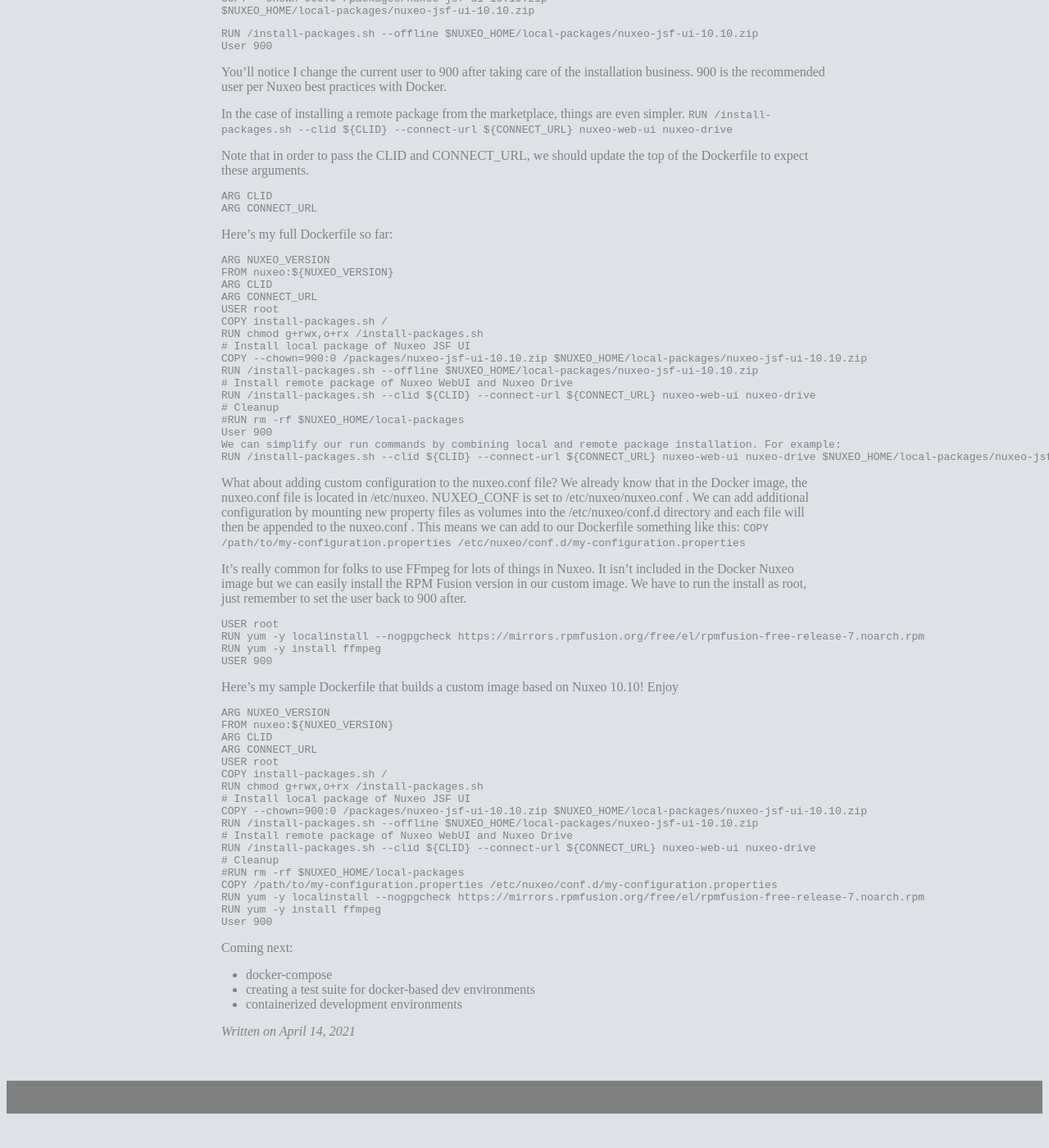
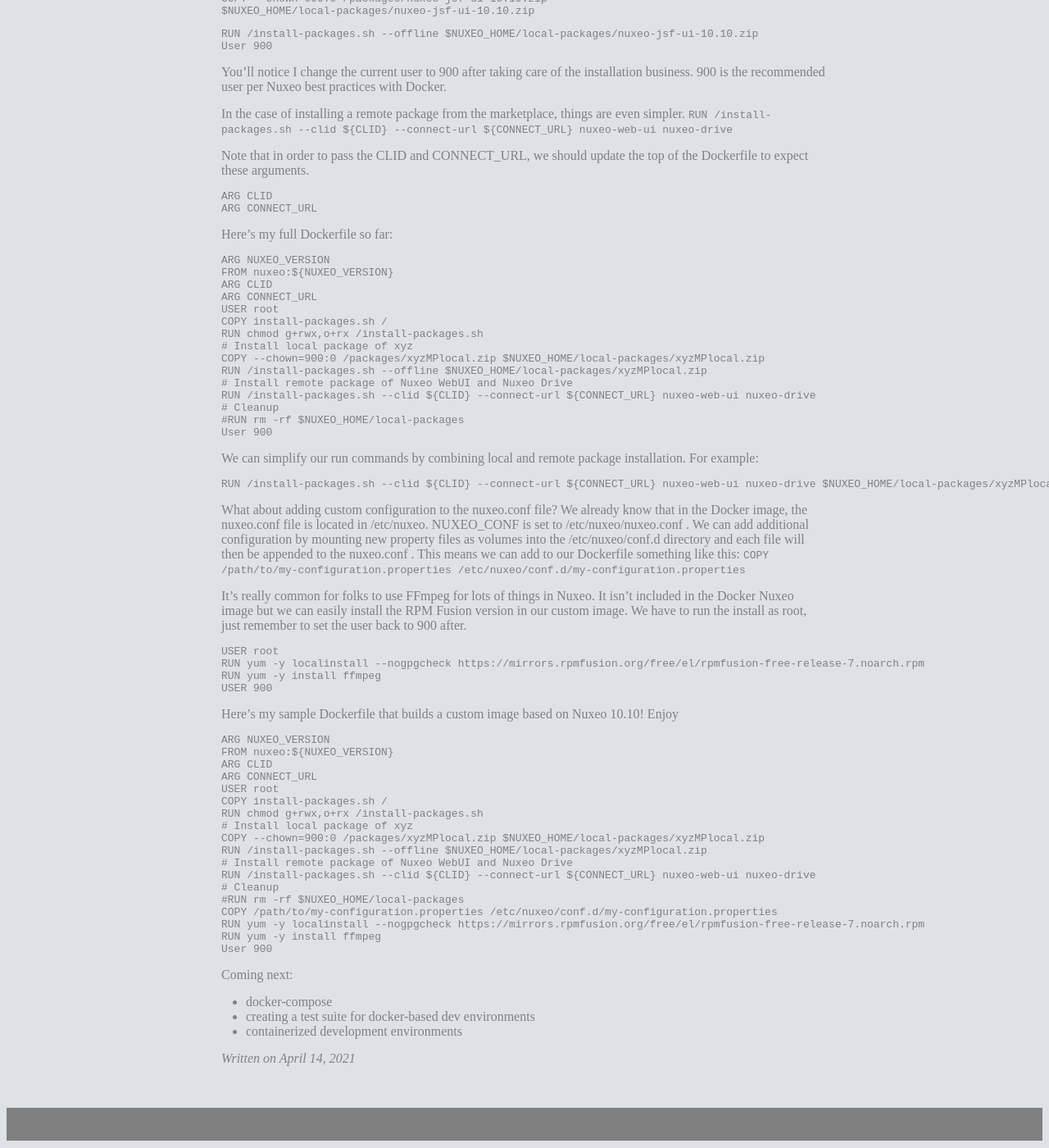
Before and after one commit to eikkaj/eikkaj.github.io, a Jekyll site: the page built from _posts/2021-04-14-NuxeoDocker.md, in a window 1280 px wide and 1400 px high, scrolled down 2504 px. Shown: the whole window at 82% size. Built offline with Jekyll 4.4.1, drawn with Linux system fonts in a browser that asks for light colours; before the commit the page ends 3871 px from its top, so only the background shows below that.

Commit message:
Update 2021-04-14-NuxeoDocker.md

````diff
--- a/_posts/2021-04-14-NuxeoDocker.md
+++ b/_posts/2021-04-14-NuxeoDocker.md
@@ -105,16 +105,19 @@
 USER root
 COPY install-packages.sh /
 RUN chmod g+rwx,o+rx /install-packages.sh
-# Install local package of Nuxeo JSF UI
-COPY --chown=900:0 /packages/nuxeo-jsf-ui-10.10.zip $NUXEO_HOME/local-packages/nuxeo-jsf-ui-10.10.zip
-RUN /install-packages.sh --offline $NUXEO_HOME/local-packages/nuxeo-jsf-ui-10.10.zip
+# Install local package of xyz
+COPY --chown=900:0 /packages/xyzMPlocal.zip $NUXEO_HOME/local-packages/xyzMPlocal.zip
+RUN /install-packages.sh --offline $NUXEO_HOME/local-packages/xyzMPlocal.zip
 # Install remote package of Nuxeo WebUI and Nuxeo Drive
 RUN /install-packages.sh --clid ${CLID} --connect-url ${CONNECT_URL} nuxeo-web-ui nuxeo-drive
 # Cleanup
 #RUN rm -rf $NUXEO_HOME/local-packages
 User 900
+```
+
 We can simplify our run commands by combining local and remote package installation. For example:
-RUN /install-packages.sh --clid ${CLID} --connect-url ${CONNECT_URL} nuxeo-web-ui nuxeo-drive $NUXEO_HOME/local-packages/nuxeo-jsf-ui-10.10.zip
+```
+RUN /install-packages.sh --clid ${CLID} --connect-url ${CONNECT_URL} nuxeo-web-ui nuxeo-drive $NUXEO_HOME/local-packages/xyzMPlocal.zip
 ```
 
 What about adding custom configuration to the nuxeo.conf file? We already know that in the Docker image, the nuxeo.conf file is located in /etc/nuxeo. NUXEO_CONF is set to /etc/nuxeo/nuxeo.conf .  We can add additional configuration by mounting new property files as volumes into the /etc/nuxeo/conf.d directory and each file will then be appended to the nuxeo.conf . This means we can add to our Dockerfile something like this:
@@ -139,9 +142,9 @@
 USER root
 COPY install-packages.sh /
 RUN chmod g+rwx,o+rx /install-packages.sh
-# Install local package of Nuxeo JSF UI
-COPY --chown=900:0 /packages/nuxeo-jsf-ui-10.10.zip $NUXEO_HOME/local-packages/nuxeo-jsf-ui-10.10.zip
-RUN /install-packages.sh --offline $NUXEO_HOME/local-packages/nuxeo-jsf-ui-10.10.zip
+# Install local package of xyz
+COPY --chown=900:0 /packages/xyzMPlocal.zip $NUXEO_HOME/local-packages/xyzMPlocal.zip
+RUN /install-packages.sh --offline $NUXEO_HOME/local-packages/xyzMPlocal.zip
 # Install remote package of Nuxeo WebUI and Nuxeo Drive
 RUN /install-packages.sh --clid ${CLID} --connect-url ${CONNECT_URL} nuxeo-web-ui nuxeo-drive
 # Cleanup
````
